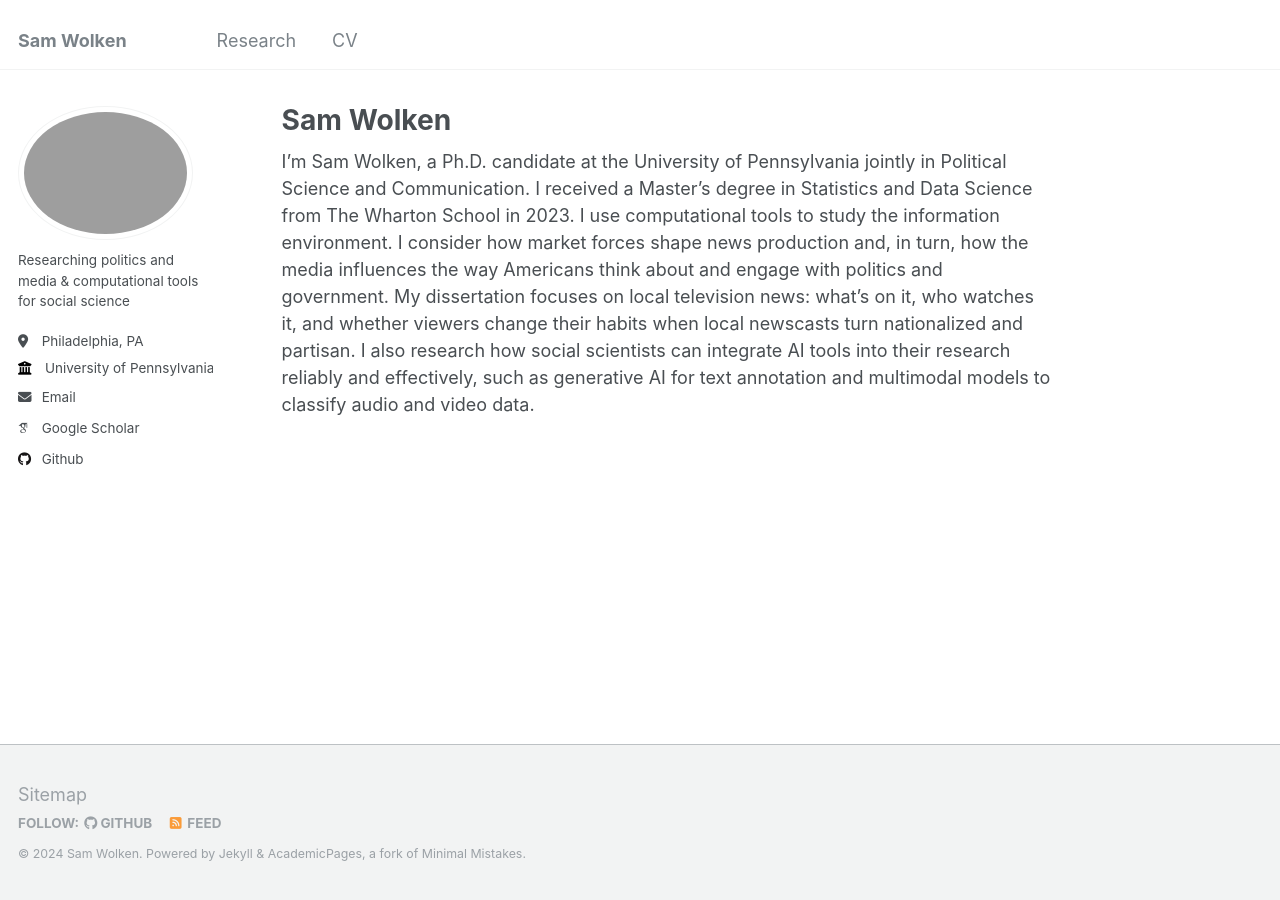
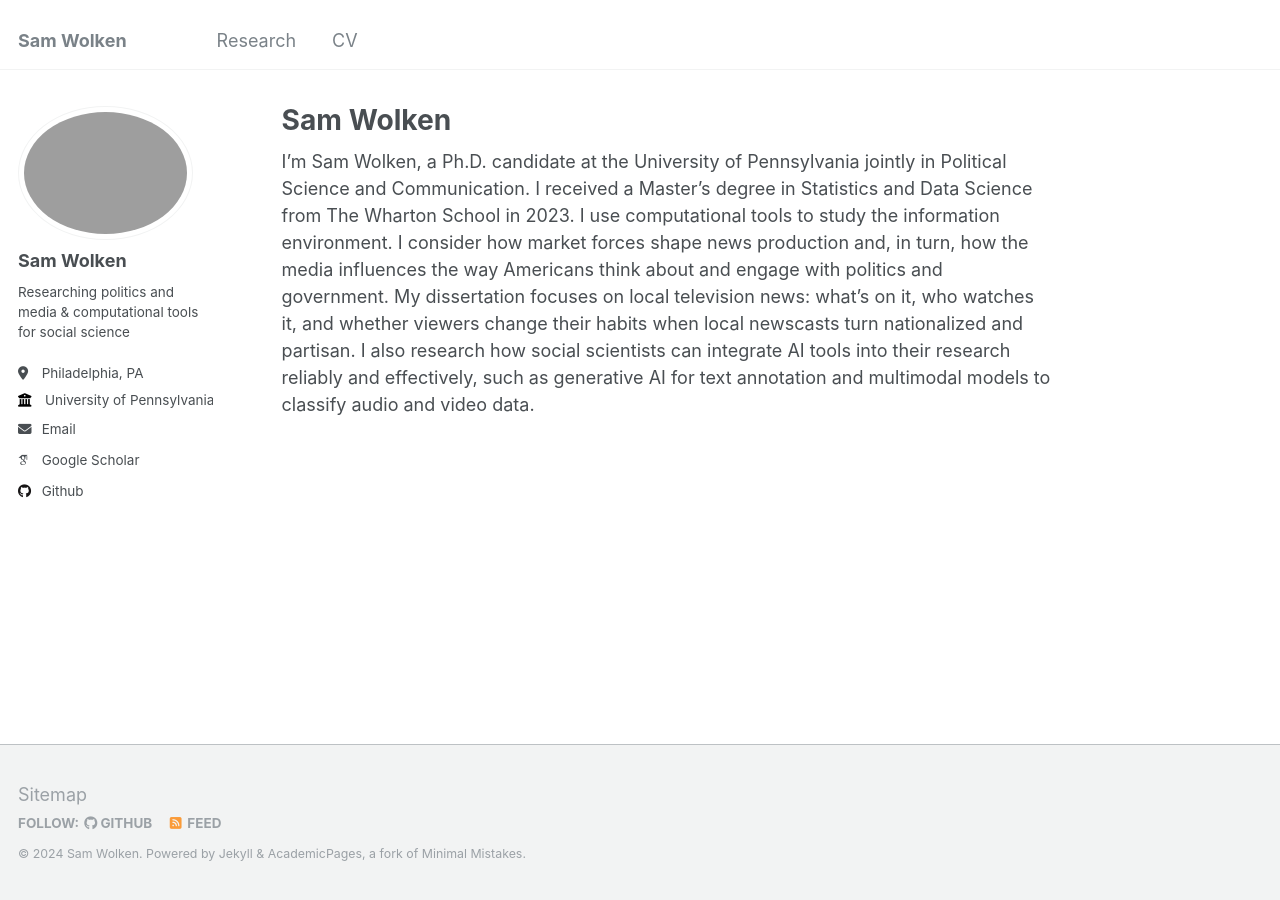
Before and after one commit to swolken/.github.io, a Jekyll site: the page built from _pages/about.md, in a window 1280 px wide. Built offline with Jekyll 4.4.1, drawn with Linux system fonts in a browser that asks for light colours; some web fonts are replaced.

Commit message:
Update _config.yml

```diff
--- a/_config.yml
+++ b/_config.yml
@@ -22,7 +22,7 @@ repository               : "swolken/swolken.github.io"
 author:
   # Biographic information
   avatar           : "profile.png"
-  name             : ""
+  name             : "Sam Wolken"
   pronouns         : # example: "she/her"
   bio              : "Researching politics and media & computational tools for social science"
   location         : "Philadelphia, PA"
```
